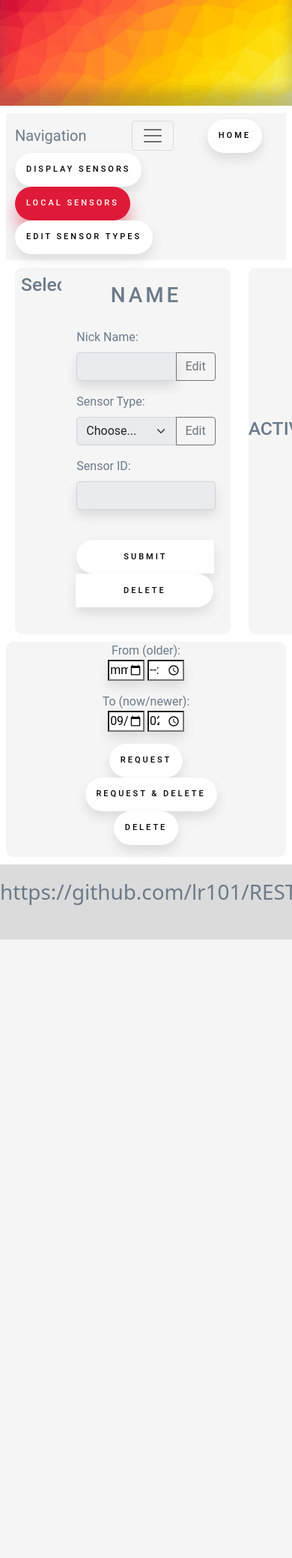
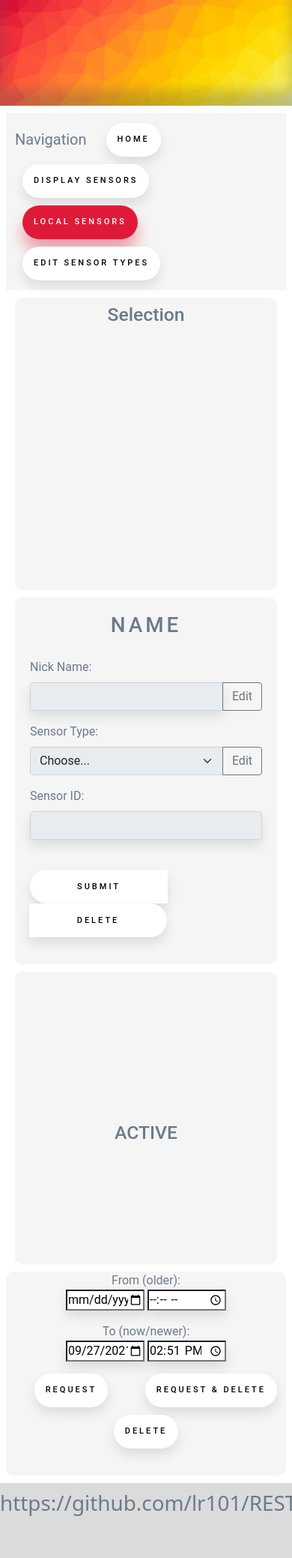
Before and after one commit to lr101/REST_Server, a Node server app: page /config/local-sensors in a window 390 px wide; the page is wider, and only the part inside the window is pictured. Shown: the part 197-2275 px from the top of that part at 75% size. Before the commit the page ends 1450 px from the top of that part, so only its background shows below. Run offline with Node 20, Linux system fonts and the light colour scheme; data that the repository does not hold is empty.

Commit message:
a few style changes for responsive layout on smaller desktop window

```diff
--- a/public/stylesheets/config-local-sensors.css
+++ b/public/stylesheets/config-local-sensors.css
@@ -37,3 +37,7 @@ input {
 #active {
     margin-top: 200px;
 }
+
+#sensor_config {
+    margin-bottom: 0;
+}
--- a/public/stylesheets/config-sensor-types.css
+++ b/public/stylesheets/config-sensor-types.css
@@ -25,3 +25,7 @@ input {
     background-color:  rgba(223,26,56,1) !important;
     border-color: rgba(0, 0, 0, 0.1) !important;
 }
+
+#sensor_config {
+    margin-bottom: 0;
+}
--- a/public/stylesheets/index.css
+++ b/public/stylesheets/index.css
@@ -14,6 +14,7 @@
     padding-top: 100%;
     /* makes expand to a square */
 }
+
 
 [class^="col"] {
     white-space: nowrap;
--- a/public/stylesheets/template.css
+++ b/public/stylesheets/template.css
@@ -24,7 +24,7 @@ footer {
     background-color: #dbdbdb;
     background-attachment: fixed;
     text-align: center;
-    padding-top: 20px;
+    padding-top: 10px;
     color : rgba(108, 122, 137, 1);
 }
 
@@ -135,5 +135,13 @@ button {
 
 .wrapper {
     position:relative;
-    margin-right: 20px;
+    margin: 5px 10px 5px 10px;
 }
+
+.navbar {
+    justify-content: left;
+}
+
+[class^="col"] {
+    padding-bottom: 10px;
+}
--- a/views/config-local-sensors.ejs
+++ b/views/config-local-sensors.ejs
@@ -16,11 +16,8 @@
 %>
 <main id="main" data-length="<%=len %>">
     <div class="row">
-        <nav class="navbar navbar-expand-lg navbar-light bg-light lightgrey">
-            <a class="navbar-brand darkgrey" href="#">Navigation</a>
-            <button class="navbar-toggler" type="button" data-toggle="collapse" data-target="#navbarNavAltMarkup" aria-controls="navbarNavAltMarkup" aria-expanded="false" aria-label="Toggle navigation">
-                <span class="navbar-toggler-icon"></span>
-            </button>
+        <nav class="navbar lightgrey">
+            <a class="navbar-brand darkgrey">Navigation</a>
             <form method="get" action="/" class="wrapper">
                 <input  class="button"  type="submit" value="home">
             </form>
@@ -45,7 +42,7 @@
     </div>
 
     <div class="row" id="sensor_config">
-        <section class="col-2 config" id="config_left">
+        <section class="col-lg-2 config" id="config_left">
             <div class="content p-2">
                 <h2>Selection</h2>
                 <div class="list-group" id="list">
@@ -55,7 +52,7 @@
                 </div>
             </div>
         </section>
-        <section class="col-8 config" id="config_middle">
+        <section class="col-lg-8 config" id="config_middle">
             <div class="content">
                 <h1 id="config_name">NAME</h1>
                 <form id="form">
@@ -83,15 +80,14 @@
                 </form>
             </div>
         </section>
-        <section class="col-2 config" id="config_right">
+        <section class="col-lg-2 config" id="config_right">
             <div class="content" id="active_content">
                 <h2 id="active">ACTIVE</h2>
             </div>
         </section>
     </div>
     <div class="row requestData content">
-        <section class="col-3"></section>
-        <section class="col-6">
+        <section class="col-12">
             <form>
                 <label for="date2_date">From (older):</label>
                 <div class="mb-3">
@@ -103,14 +99,19 @@
                     <input type="date" id="date1_date" name="date1_date">
                     <input type="time" id="date1_time" name="date1_time">
                 </div>
-                <div class="mb-3">
-                    <input id="getTempData"  type="button" class="button" value="Request">
-                    <input id="getDeleteTempData"  type="button" class="button" value="Request & Delete">
-                    <input id="deleteTempData"  type="button" class="button" value="Delete">
+                <div class="mb-3 row justify-content-lg-center">
+                    <section class="col col-lg-auto">
+                        <input id="getTempData"  type="button" class="button" value="Request">
+                    </section>
+                    <section class="col col-lg-auto">
+                        <input id="getDeleteTempData"  type="button" class="button" value="Request & Delete">
+                    </section>
+                    <section class="col col-lg-auto">
+                        <input id="deleteTempData"  type="button" class="button" value="Delete">
+                    </section>
                 </div>
             </form>
         </section>
-        <section class="col-3"></section>
     </div>
 </main>
 
```
Also changed, not shown: public/stylesheets/display.css (+7 -11 lines), views/config-sensor-types.ejs (+4 -7 lines), views/display.ejs (+4 -7 lines), views/index.ejs (+2 -5 lines), views/index.html (deleted, +0 -52 lines).
